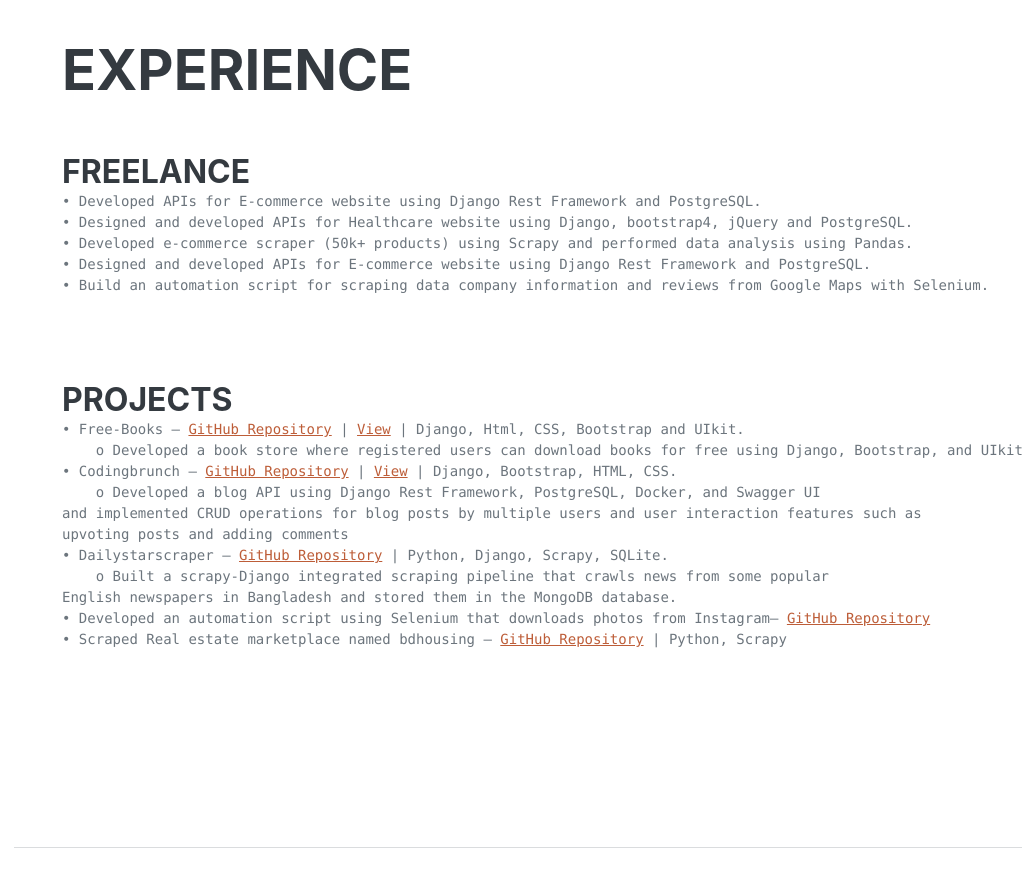
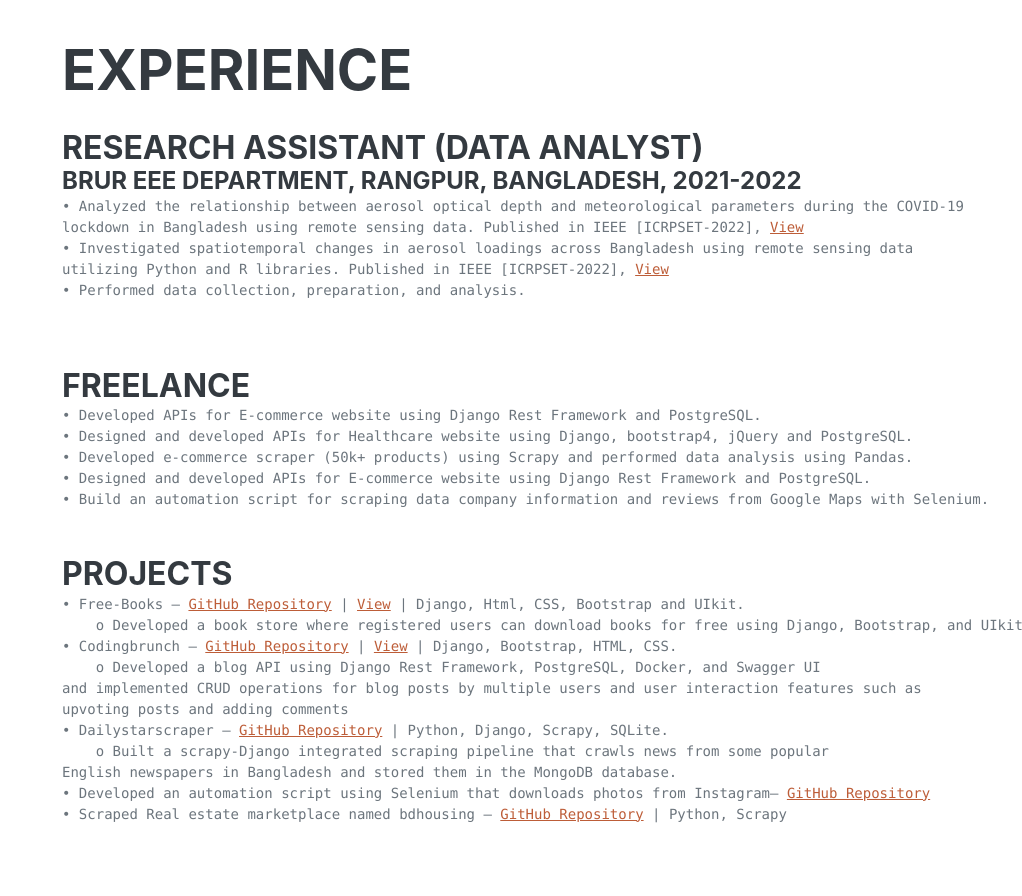
Before and after one commit to Nayemjaman/portfolio, a plain HTML site: page index.html in a window 1280 px wide. Shown: the part 1020-1916 px from the top of the page, without its empty margins (258-1280 px from the left). Drawn offline with nearby package versions, Linux system fonts and the light colour scheme; a web font is replaced by a local one.

Commit message:
Update index.html

```diff
--- a/index.html
+++ b/index.html
@@ -148,9 +148,28 @@
         <!-- Experience-->
         <section class="resume-section mt-0" id="experience">
             <div class="resume-section-content">
-                <h2 class="mb-5">Experience</h2>
+                <h2 class="mb-4">Experience</h2>
 
-                <div class="d-flex flex-column flex-md-row justify-content-between mb-5">
+                <div class="d-flex flex-column flex-md-row justify-content-between mb-2">
+                    <div class="flex-grow-1">
+                        <h3 class="mb-0">Research Assistant (Data Analyst) </h3>
+                        <h4 class="mb-0">BRUR EEE Department, Rangpur, Bangladesh, 2021-2022 </h4>
+<!--                          <div class="subheading mb-3">Intelitec Solutions</div> -->
+                        <pre>
+• Analyzed the relationship between aerosol optical depth and meteorological parameters during the COVID-19
+lockdown in Bangladesh using remote sensing data. Published in IEEE [ICRPSET-2022], <a href="https://ieeexplore.ieee.org/abstract/document/10188529">View</a>
+• Investigated spatiotemporal changes in aerosol loadings across Bangladesh using remote sensing data
+utilizing Python and R libraries. Published in IEEE [ICRPSET-2022], <a href="https://ieeexplore.ieee.org/document/10188572">View</a>
+• Performed data collection, preparation, and analysis.
+
+                        </pre>
+                    </div>
+                    <!-- <div class="flex-shrink-0"><span class="text-primary">December 2011 - March 2013</span></div> -->
+                </div>
+
+
+
+                <div class="d-flex flex-column flex-md-row justify-content-between mb-2">
                     <div class="flex-grow-1">
                         <h3 class="mb-0">Freelance </h3>
 <!--                          <div class="subheading mb-3">Intelitec Solutions</div> -->
@@ -164,7 +183,7 @@
                     </div>
                     <!-- <div class="flex-shrink-0"><span class="text-primary">December 2011 - March 2013</span></div> -->
                 </div>
-                <div class="d-flex flex-column flex-md-row justify-content-between mb-5">
+                <div class="d-flex flex-column flex-md-row justify-content-between mb-2">
                     <div class="flex-grow-1">
                         <h3 class="mb-0">Projects</h3>
 <!--                          <div class="subheading mb-3">Intelitec Solutions</div> -->
```
